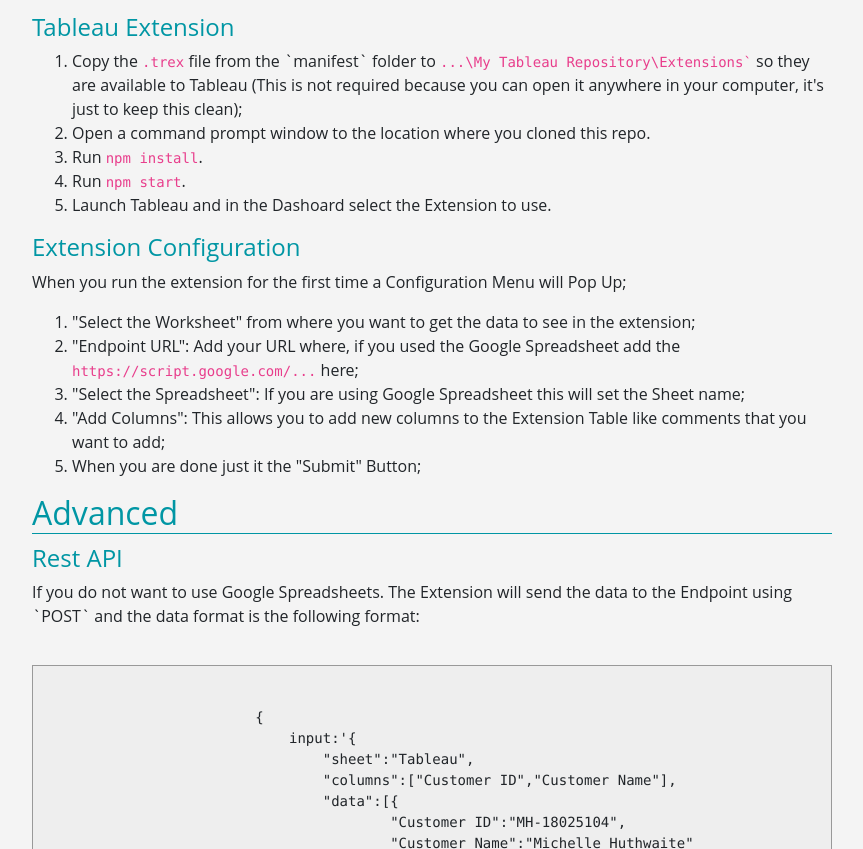
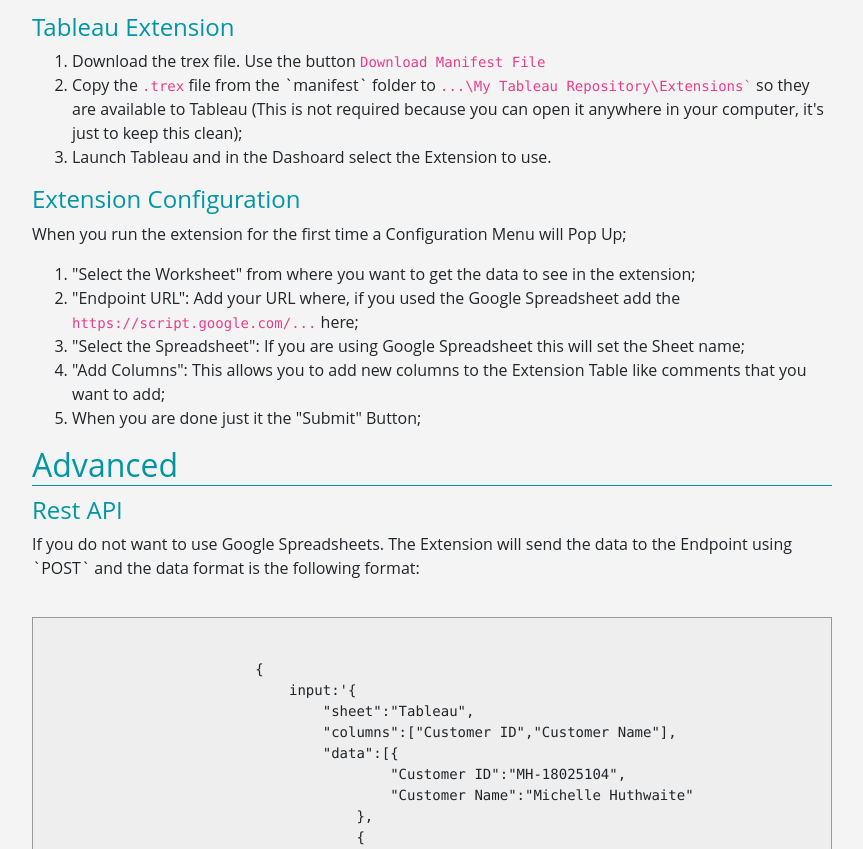
Before and after one commit to xpandit/tableau_write-back_extension, a plain HTML site: page index.html in a window 1280 px wide. Shown: the part 1113-1962 px from the top of the page, without its empty margins (208-1071 px from the left). Drawn offline with nearby package versions, Linux system fonts and the light colour scheme.

Commit message:
Removed dev instructions from documentation

```diff
--- a/index.html
+++ b/index.html
@@ -84,10 +84,11 @@
 
                 <h3>Tableau Extension</h3>
                 <ol>
+                    <li>Download the trex file. Use the button <code>Download Manifest File</code></li>
                     <li>Copy the <code>.trex</code> file from the `manifest` folder to <code> ...\My Tableau Repository\Extensions`</code> so they are available to Tableau (This is not required because you can open it anywhere in your computer, it's just to keep this clean);</li>
-                    <li>Open a command prompt window to the location where you cloned this repo.</li>
-                    <li>Run <code>npm install</code>.</li>
-                    <li>Run <code>npm start</code>.</li>
+                    <!-- <li>Open a command prompt window to the location where you cloned this repo.</li> -->
+                    <!-- <li>Run <code>npm install</code>.</li> -->
+                    <!-- <li>Run <code>npm start</code>.</li> -->
                     <li>Launch Tableau and in the Dashoard select the Extension to use.</li>
                 </ol>
 
```
